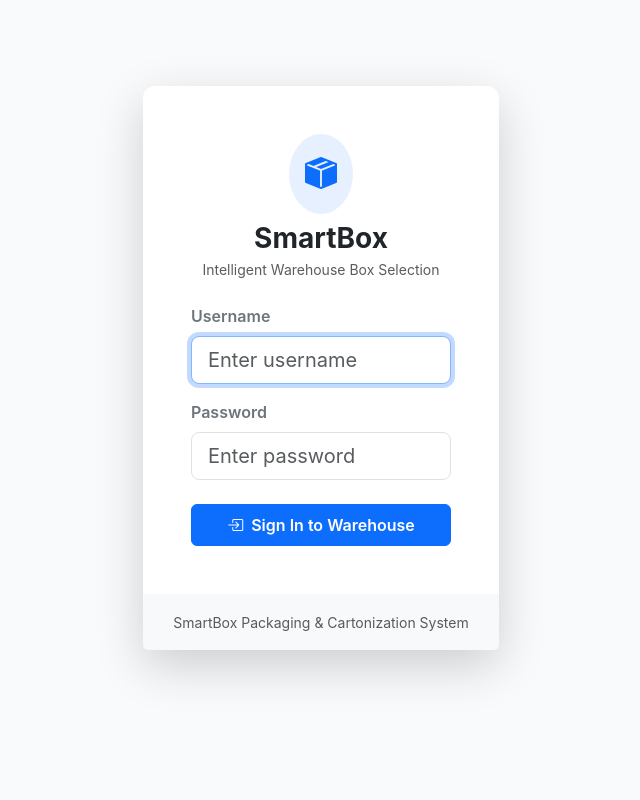
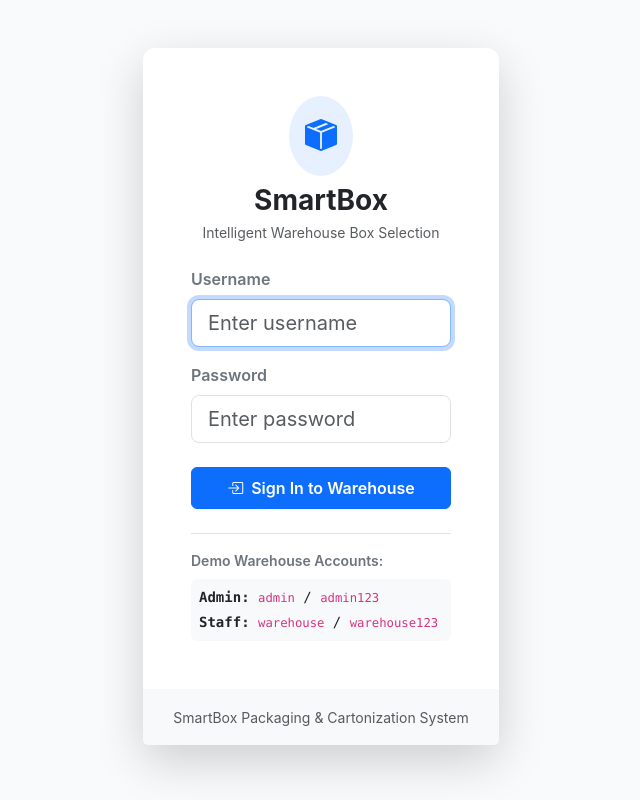
Before and after one commit to 2110Abhishek/smartbox, a Django app: page /accounts/login/ in a window 1280 px wide. Shown: the whole page, without its empty margins (319-959 px from the left). Run offline with Django 5.2, Linux system fonts and the light colour scheme.

Commit message:
UI: Add demo credentials helper on login card and dynamic product row addition

```diff
--- a/templates/accounts/login.html
+++ b/templates/accounts/login.html
@@ -35,6 +35,14 @@
                         <i class="bi bi-box-arrow-in-right me-1"></i> Sign In to Warehouse
                     </button>
                 </form>
+
+                <div class="mt-4 pt-3 border-top text-start">
+                    <div class="small fw-semibold text-secondary mb-2">Demo Warehouse Accounts:</div>
+                    <div class="bg-light p-2 rounded small font-monospace">
+                        <div><strong>Admin:</strong> <code>admin</code> / <code>admin123</code></div>
+                        <div class="mt-1"><strong>Staff:</strong> <code>warehouse</code> / <code>warehouse123</code></div>
+                    </div>
+                </div>
             </div>
             <div class="card-footer bg-light text-center py-3 border-top-0">
                 <small class="text-muted">SmartBox Packaging & Cartonization System</small>
```
Also changed, not shown: templates/orders/order_form.html (+33 -0 lines).
